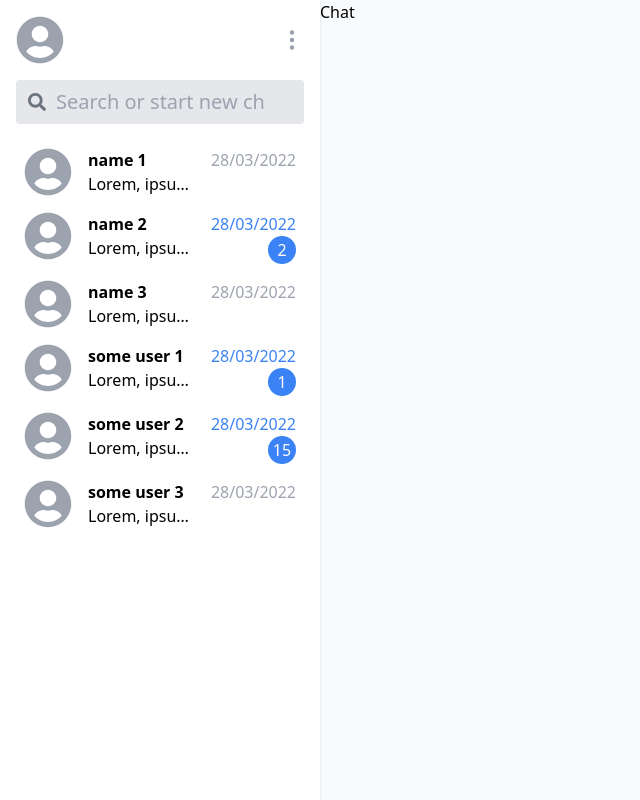
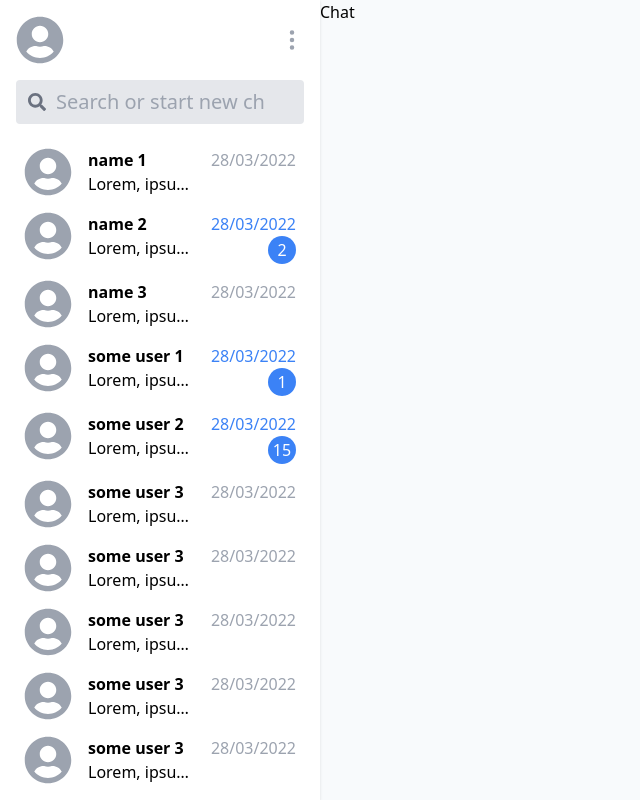
Before and after one commit to yap8/chat, a React (Create React App) app in the folder client/: page / in a window 1280 px wide. Shown: the whole page, without its empty margins (0-640 px from the left). Built offline with nearby package versions, Linux system fonts and the light colour scheme; sample sign-in values are in the browser's storage.

Commit message:
added scroll to ChatList

```diff
--- a/client/src/components/Sidebar/ChatList.js
+++ b/client/src/components/Sidebar/ChatList.js
@@ -6,13 +6,24 @@ const chats = [
   { id: '3', name: 'name 3', lastMessage: { text: 'Lorem, ipsum dolor.', date: '28/03/2022' }, unread: 0 },
   { id: '4', name: 'some user 1', lastMessage: { text: 'Lorem, ipsum dolor. Lorem, ipsum dolor. Lorem, ipsum dolor. Lorem, ipsum dolor.', date: '28/03/2022' }, unread: 1 },
   { id: '5', name: 'some user 2', lastMessage: { text: 'Lorem, ipsum dolor.', date: '28/03/2022' }, unread: 15 },
-  { id: '6', name: 'some user 3', lastMessage: { text: 'Lorem, ipsum dolor.', date: '28/03/2022' }, unread: 0 }
+  { id: '6', name: 'some user 3', lastMessage: { text: 'Lorem, ipsum dolor.', date: '28/03/2022' }, unread: 0 },
+  { id: '6', name: 'some user 3', lastMessage: { text: 'Lorem, ipsum dolor.', date: '28/03/2022' }, unread: 0 },
+  { id: '6', name: 'some user 3', lastMessage: { text: 'Lorem, ipsum dolor.', date: '28/03/2022' }, unread: 0 },
+  { id: '6', name: 'some user 3', lastMessage: { text: 'Lorem, ipsum dolor.', date: '28/03/2022' }, unread: 0 },
+  { id: '6', name: 'some user 3', lastMessage: { text: 'Lorem, ipsum dolor.', date: '28/03/2022' }, unread: 0 },
+  { id: '6', name: 'some user 3', lastMessage: { text: 'Lorem, ipsum dolor.', date: '28/03/2022' }, unread: 0 },
+  { id: '6', name: 'some user 3', lastMessage: { text: 'Lorem, ipsum dolor.', date: '28/03/2022' }, unread: 0 },
+  { id: '6', name: 'some user 3', lastMessage: { text: 'Lorem, ipsum dolor.', date: '28/03/2022' }, unread: 0 },
+  { id: '6', name: 'some user 3', lastMessage: { text: 'Lorem, ipsum dolor.', date: '28/03/2022' }, unread: 0 },
+  { id: '6', name: 'some user 3', lastMessage: { text: 'Lorem, ipsum dolor.', date: '28/03/2022' }, unread: 0 },
+  { id: '6', name: 'some user 3', lastMessage: { text: 'Lorem, ipsum dolor.', date: '28/03/2022' }, unread: 0 },
+  { id: '6', name: 'some user 3', lastMessage: { text: 'Lorem, ipsum dolor.', date: '28/03/2022' }, unread: 0 },
 ]
 
 const ChatList = () => {
   return (
     <div>
-      <ul>
+      <ul className="h-screen overflow-scroll">
         {chats.map(chat => (
           <ChatItem
             key={chat.id}
--- a/client/src/components/Sidebar/Sidebar.js
+++ b/client/src/components/Sidebar/Sidebar.js
@@ -4,7 +4,7 @@ import ChatList from "./ChatList"
 
 const Sidebar = () => {
   return (
-    <div className="w-1/4 h-screen p-4 bg-white shadow">
+    <div className="w-1/4 h-screen p-4 bg-white overflow-hidden shadow">
       <Header />
       <SearchForm />
       <ChatList />
```
